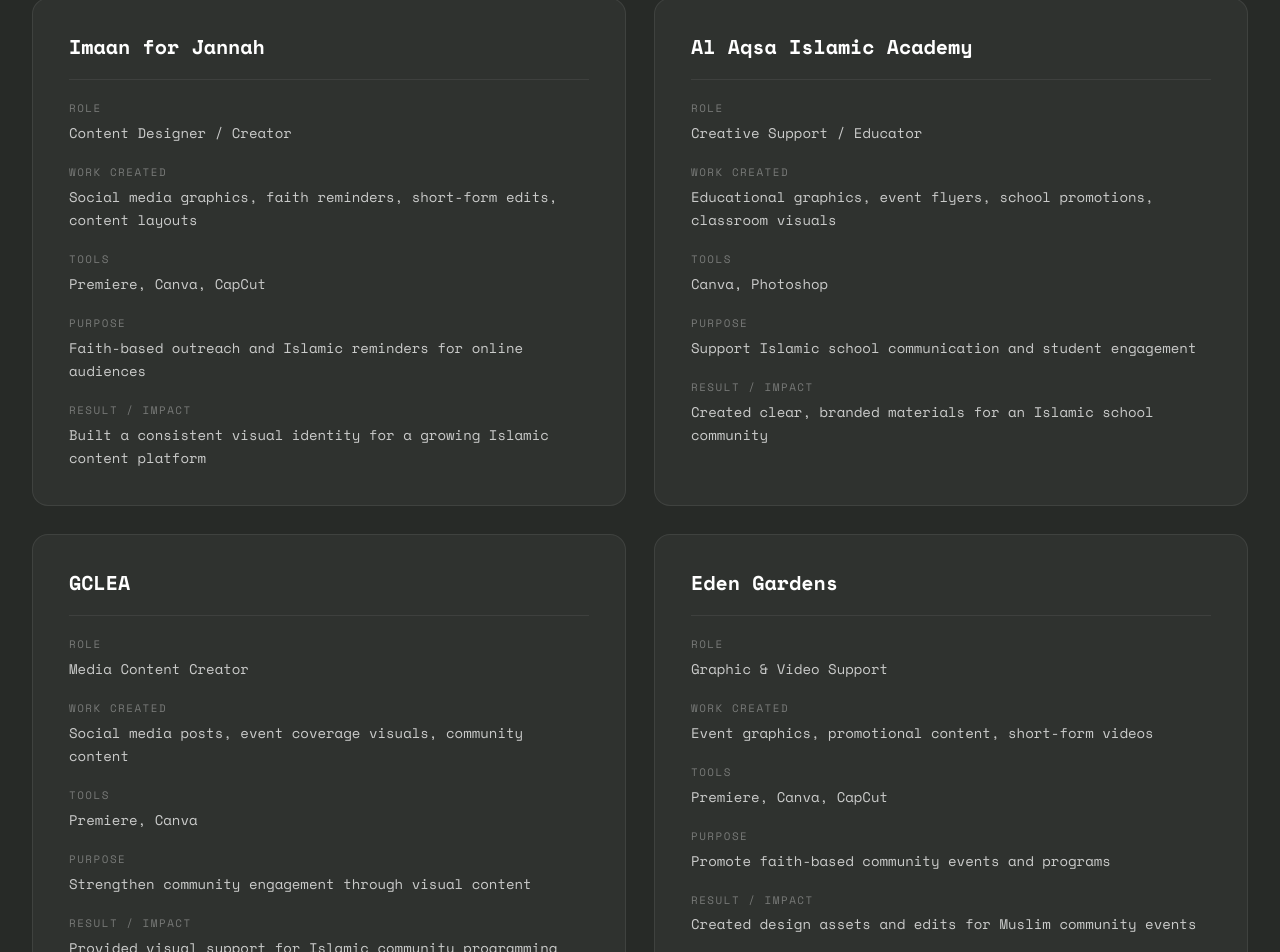
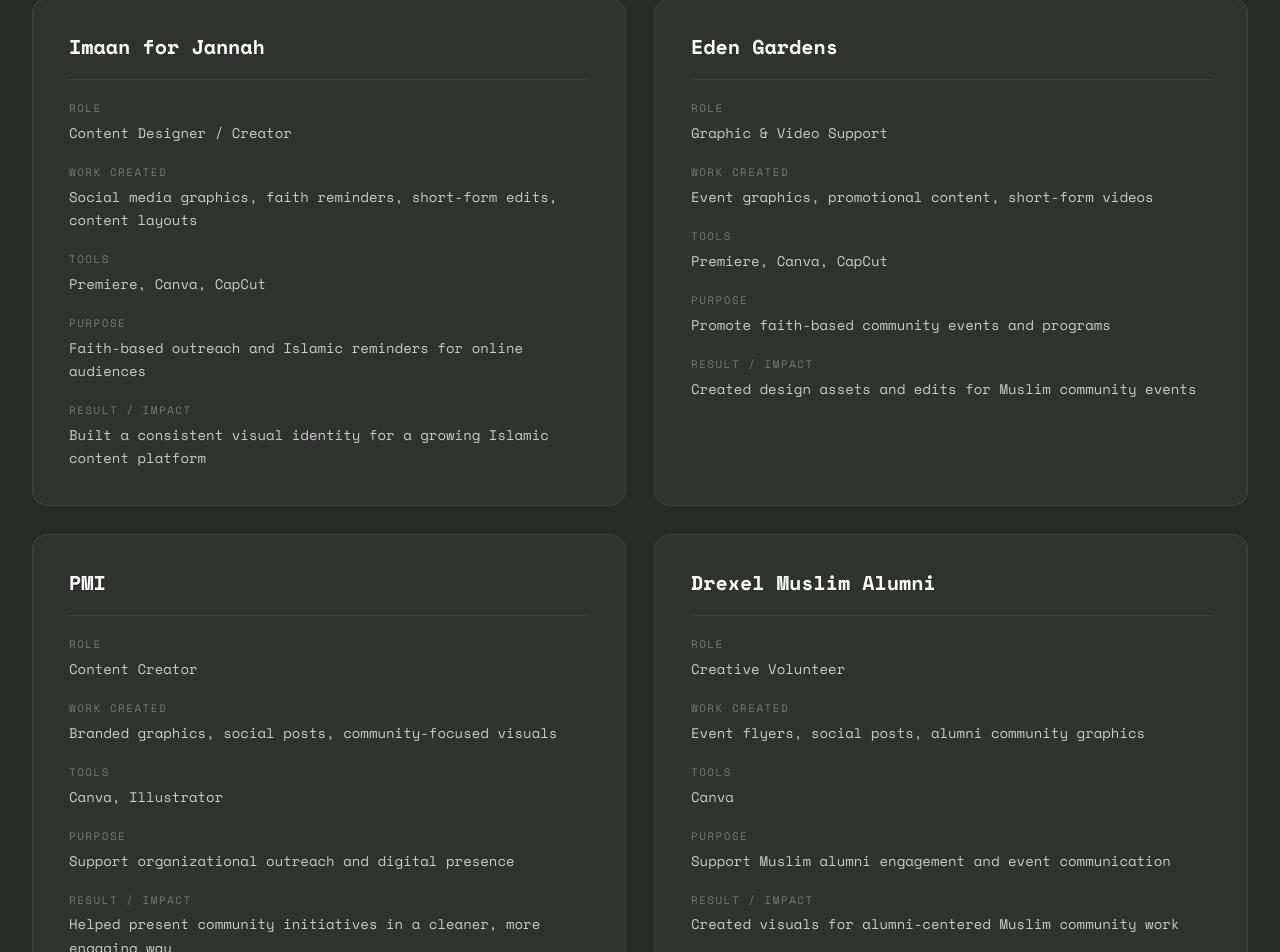
Before and after one commit to abdullahk456/abdullahsportfolio, a Next.js app: page / in a window 1280 px wide. Shown: the part 4237-5189 px from the top of the page. Built offline with nearby package versions, Linux system fonts and the light colour scheme.

Commit message:
Video and section cleanup

```diff
--- a/src/app/page.tsx
+++ b/src/app/page.tsx
@@ -64,22 +64,6 @@
     tools: "Premiere, Canva, CapCut",
     purpose: "Faith-based outreach and Islamic reminders for online audiences",
     result: "Built a consistent visual identity for a growing Islamic content platform",
-  },
-  {
-    org: "Al Aqsa Islamic Academy",
-    role: "Creative Support / Educator",
-    work: "Educational graphics, event flyers, school promotions, classroom visuals",
-    tools: "Canva, Photoshop",
-    purpose: "Support Islamic school communication and student engagement",
-    result: "Created clear, branded materials for an Islamic school community",
-  },
-  {
-    org: "GCLEA",
-    role: "Media Content Creator",
-    work: "Social media posts, event coverage visuals, community content",
-    tools: "Premiere, Canva",
-    purpose: "Strengthen community engagement through visual content",
-    result: "Provided visual support for Islamic community programming",
   },
   {
     org: "Eden Gardens",
@@ -380,7 +364,7 @@
             <div className={styles.galleryGrid}>
               <div className={`${styles.galleryItem} ${styles.item1}`}>
                 <a
-                  href="https://www.youtube.com/shorts/7uaJ7Gk33Ek"
+                  href="https://www.youtube.com/watch?v=NpzZrUSOccI&t=38s"
                   target="_blank"
                   rel="noopener noreferrer"
                 >
@@ -393,7 +377,7 @@
               </div>
               <div className={`${styles.galleryItem} ${styles.item2}`}>
                 <a
-                  href="https://www.youtube.com/watch?v=NpzZrUSOccI&pp=ygUbaW1hYW4gZm9yIGphbm5haCAgY2hyaXN0bWFz"
+                  href="https://www.youtube.com/shorts/7uaJ7Gk33Ek"
                   target="_blank"
                   rel="noopener noreferrer"
                 >
@@ -406,7 +390,7 @@
               </div>
               <div className={`${styles.galleryItem} ${styles.item3}`}>
                 <a
-                  href="https://www.youtube.com/shorts/lU1oY9-o3nA"
+                  href="https://www.youtube.com/shorts/iFP4Qer5bXs"
                   target="_blank"
                   rel="noopener noreferrer"
                 >
@@ -419,7 +403,7 @@
               </div>
               <div className={`${styles.galleryItem} ${styles.item4}`}>
                 <a
-                  href="https://www.youtube.com/shorts/iFP4Qer5bXs"
+                  href="https://www.youtube.com/watch?v=YlQHRKG8KgQ&t=7s"
                   target="_blank"
                   rel="noopener noreferrer"
                 >
@@ -432,7 +416,7 @@
               </div>
               <div className={`${styles.galleryItem} ${styles.item5}`}>
                 <a
-                  href="https://www.youtube.com/shorts/HWcWGapcW8A"
+                  href="https://www.youtube.com/shorts/dNg4apX8NKY"
                   target="_blank"
                   rel="noopener noreferrer"
                 >
@@ -445,7 +429,7 @@
               </div>
               <div className={`${styles.galleryItem} ${styles.item6}`}>
                 <a
-                  href="https://www.youtube.com/watch?v=hxdMmr0TGKs"
+                  href="https://www.youtube.com/shorts/WWj8RVfgZRg"
                   target="_blank"
                   rel="noopener noreferrer"
                 >
```
